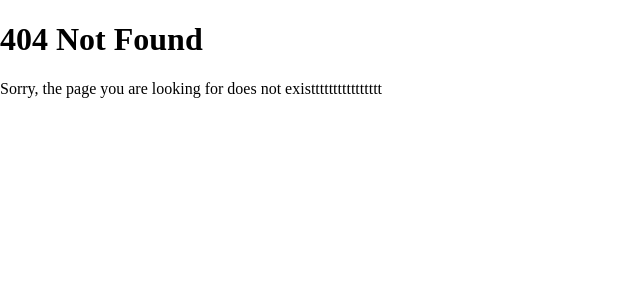
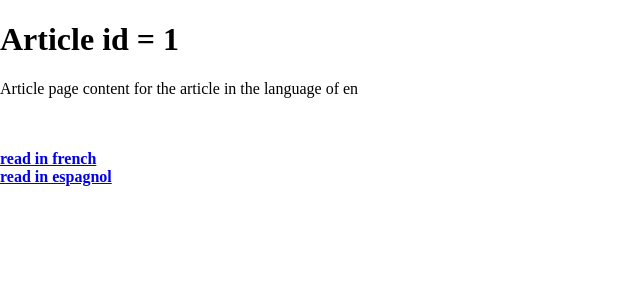
Before and after one commit to Safwene17/NextJS_Training, a Next.js app: page /articles/1 in a window 1280 px wide. Before the commit this address had no page. Shown: the top 300 px of the page, without its empty margins (0-640 px from the left). Built offline with nearby package versions, Linux system fonts and the light colour scheme.

Commit message:
params and search params

```diff
--- /dev/null
+++ b/src/app/articles/[articleId]/page.tsx
@@ -0,0 +1,24 @@
+import Link from "next/link";
+export default async function article({
+  params,
+  searchParams,
+}: {
+  params: Promise <{articleId: string}>;
+  searchParams: Promise <{lang?: "en"| "fr"}>;
+}) {
+
+    const {articleId} = await params;
+    const {lang= "en"} = await searchParams
+  return (
+
+    <div>
+      <h1>Article id = {articleId}</h1>
+        <p>Article page content for the article in the language of  {lang}</p>
+        <br />
+        <br />
+        <b><Link href={`/articles/${articleId}?lang=fr`}>read in french</Link></b>
+        <br />
+        <b><Link href={`/articles/${articleId}?lang=es`}>read in espagnol</Link></b>
+    </div>
+  );
+}
```
Also changed, not shown: src/app/page.tsx (+6 -2 lines).
